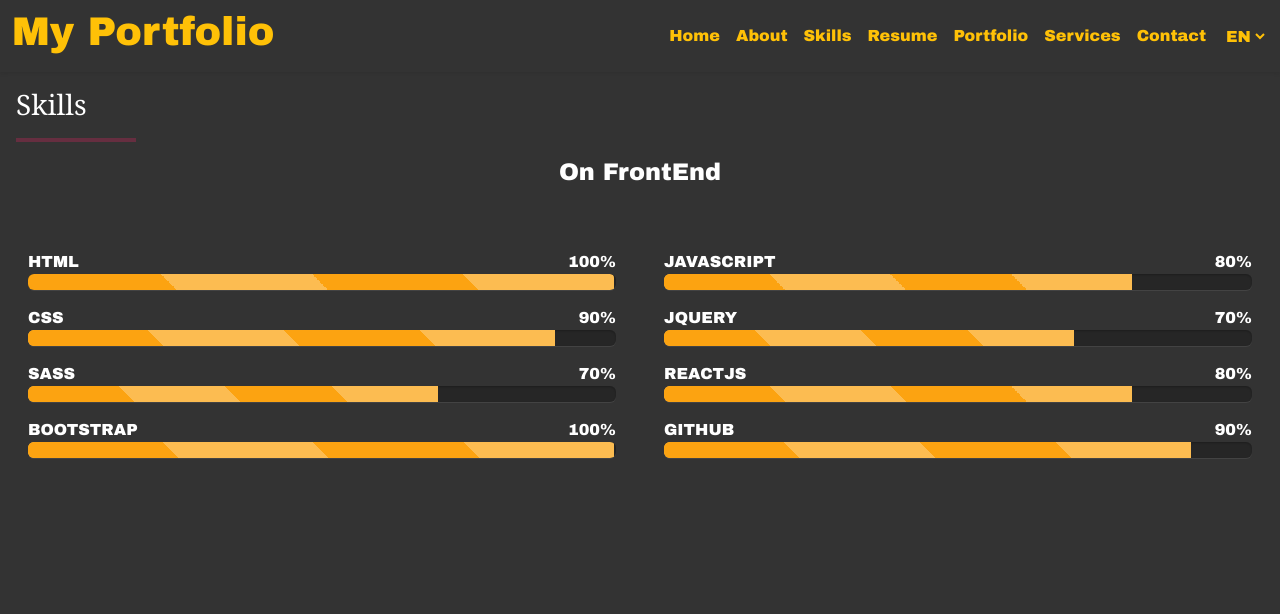
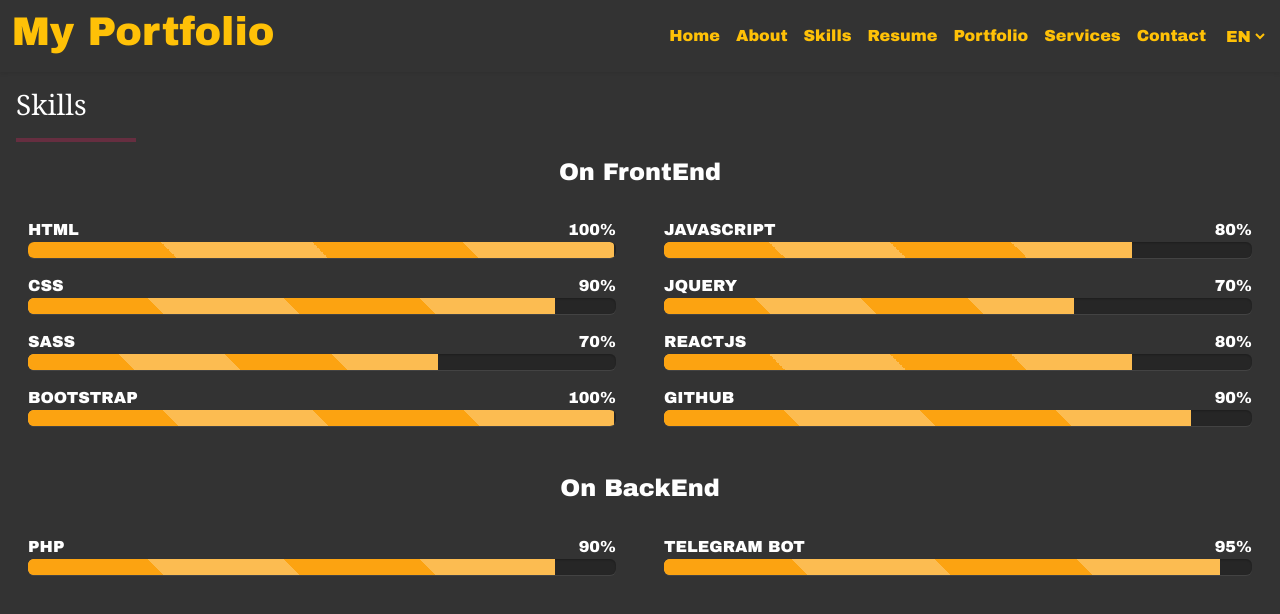
Before and after one commit to Shukurxan/MyPortfolio, a React (Create React App) app: page /skills in a window 1280 px wide. Shown: the top 614 px of the page. Built offline with nearby package versions, Linux system fonts and the light colour scheme.

Commit message:
progress

```diff
--- a/src/containers/skills.jsx
+++ b/src/containers/skills.jsx
@@ -12,7 +12,7 @@ export default class skills extends Component {
             <div className='mt-3'>
                 <h4 className='text-center text-white'>On FrontEnd</h4>
             </div>
-            <div className='row mt-5'>
+            <div className='row mt-3'>
                 <div className='col-12 col-sm-12 col-md-12 col-lg-6 col-xl-6'>
                     <div class="container  mt-3">
                         <div className='d-flex justify-content-between'>
@@ -98,6 +98,35 @@ export default class skills extends Component {
                     </div>
                 </div>
             </div>
+            <div className='mt-5'>
+                <h4 className='text-center text-white'>On BackEnd</h4>
+            </div>
+            <div className='row mt-3'>
+                <div className='col-12 col-sm-12 col-md-12 col-lg-6 col-xl-6'>
+                    <div class="container  mt-3">
+                        <div className='d-flex justify-content-between'>
+                            <span className='text-white'>PHP</span>
+                            <span className='text-white'>90%</span>
+                        </div>
+                        <div class="progress progress-striped8">
+                            <div class="progress-bar8">
+                            </div>
+                        </div>
+                    </div>
+                </div>
+                <div className='col-12 col-sm-12 col-md-12 col-lg-6 col-xl-6'>
+                    <div class="container  mt-3">
+                        <div className='d-flex justify-content-between'>
+                            <span className='text-white'>TELEGRAM BOT</span>
+                            <span className='text-white'>95%</span>
+                        </div>
+                        <div class="progress progress-striped9">
+                            <div class="progress-bar9">
+                            </div>
+                        </div>
+                    </div>
+                </div>
+            </div>
         </div>
     )
   }
--- a/src/css/skills.css
+++ b/src/css/skills.css
@@ -102,6 +102,26 @@
           transparent 75%, transparent);
     animation: progressAnimationStrike7 6s;
 }
+.progress-striped8 .progress-bar8 {
+    background-color: #FCBC51;
+    width: 90%;
+    background-image: linear-gradient(
+          45deg, rgb(252,163,17) 25%,
+          transparent 25%, transparent 50%,
+          rgb(252,163,17) 50%, rgb(252,163,17) 75%,
+          transparent 75%, transparent);
+    animation: progressAnimationStrike8 6s;
+}
+.progress-striped9 .progress-bar9 {
+    background-color: #FCBC51;
+    width: 95%;
+    background-image: linear-gradient(
+          45deg, rgb(252,163,17) 25%,
+          transparent 25%, transparent 50%,
+          rgb(252,163,17) 50%, rgb(252,163,17) 75%,
+          transparent 75%, transparent);
+    animation: progressAnimationStrike9 6s;
+}
 
 @keyframes progressAnimationStrike {
      from { width: 0 }
@@ -135,3 +155,11 @@
     from { width: 0 }
     to   { width: 90% }
 }
+@keyframes progressAnimationStrike8 {
+    from { width: 0 }
+    to   { width: 90% }
+}
+@keyframes progressAnimationStrike9 {
+    from { width: 0 }
+    to   { width: 95% }
+}
```
